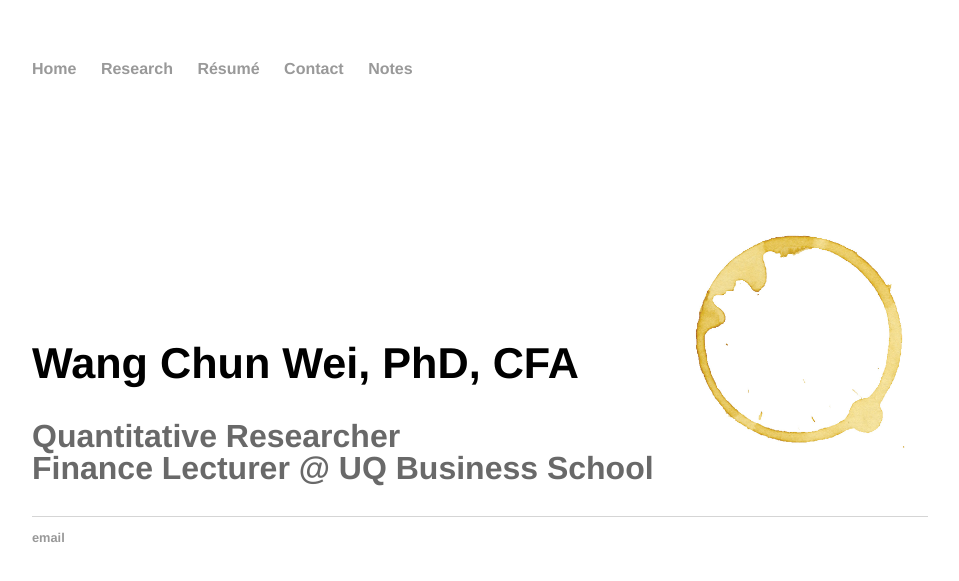
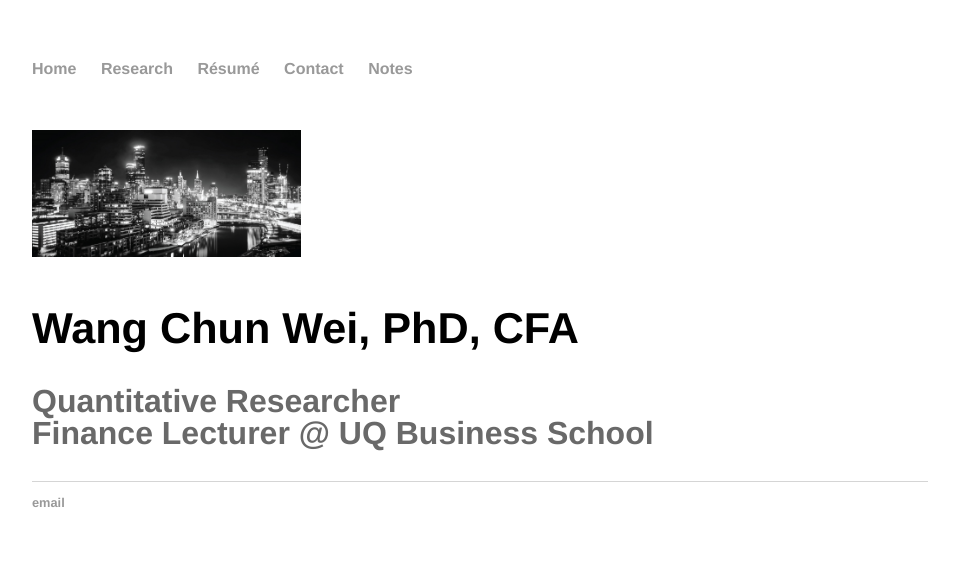
Before and after one commit to weiwangchun/weiwangchun.github.io, a Jekyll site: the page built from index.html, in a window 1280 px wide. Shown: the top 581 px of the page, without its empty margins (160-1119 px from the left). Built offline with Jekyll 4.4.1, drawn with Linux system fonts in a browser that asks for light colours.

Commit message:
Update index.html

```diff
--- a/index.html
+++ b/index.html
@@ -5,16 +5,9 @@ title: Wang Chun Wei
 <div class="blurb">
 	<br>
 	<br>
-	<br>
-	<br>
-	<br>
-	<br>
-	<br>
 
-	<img src="coffee-stain.jpg" align="right", width ="30%", height ="30%">
-	<br>
-	<br>
-	<br>
+	<img src="mel.jpg" align="middle", width ="30%", height ="30%">
+
 	<br>
 	<br>
 
```
